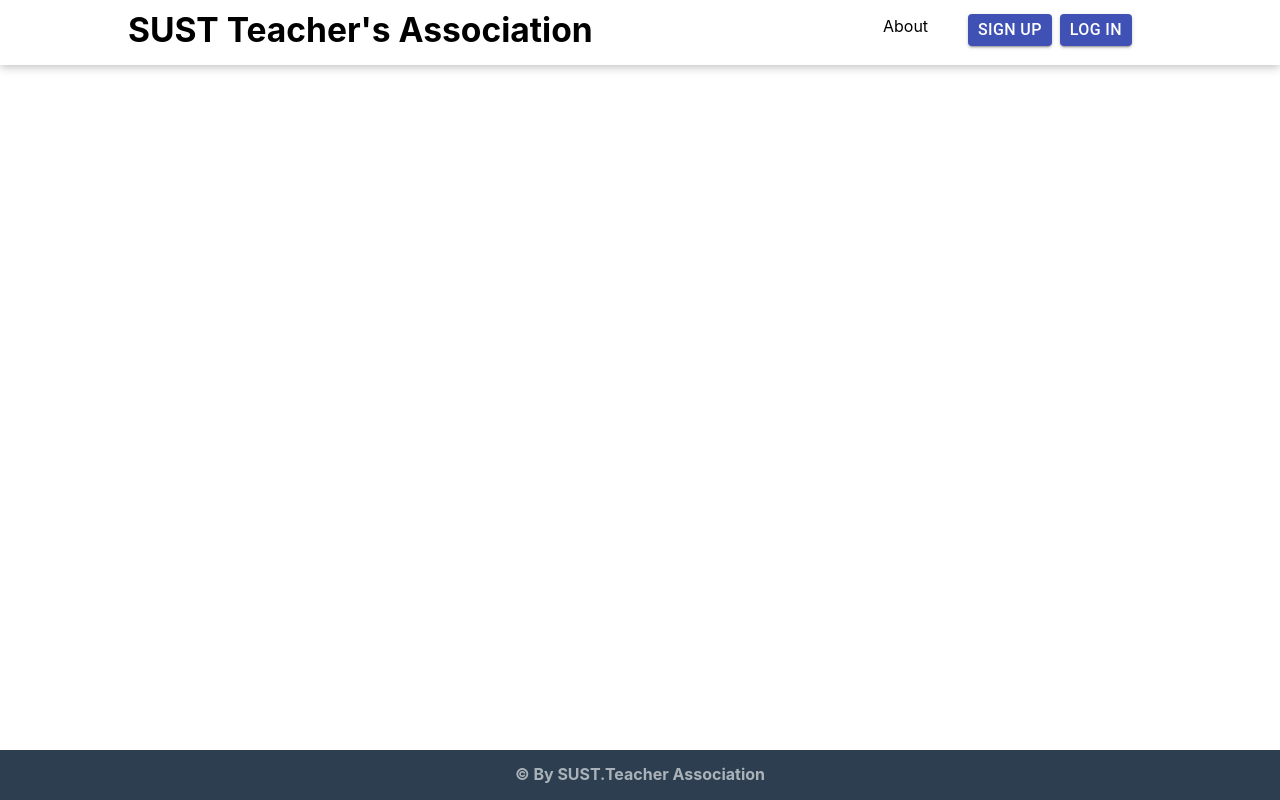
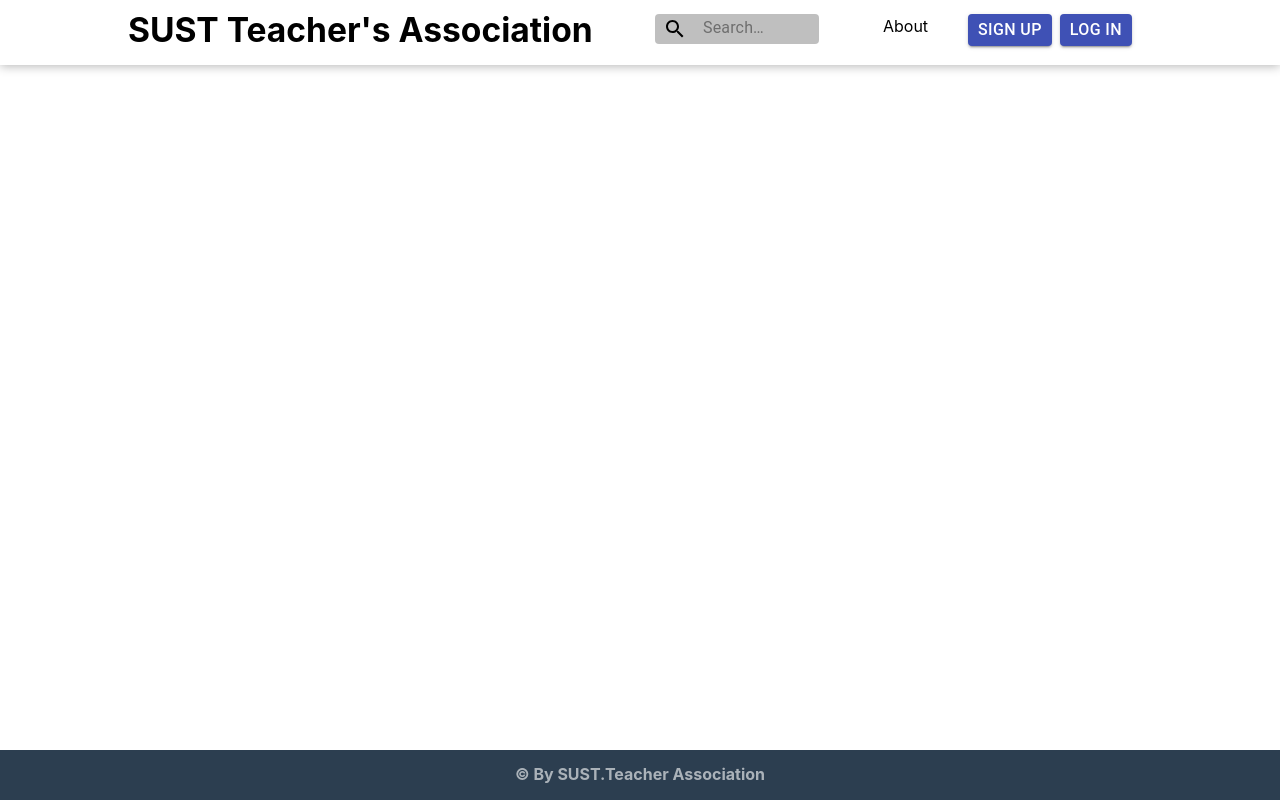
Before and after one commit to Wahed08/Issue, a React (Create React App) app in the folder Issue/client/: page /1/issue-details in a window 1280 px wide. Built offline with nearby package versions, Linux system fonts and the light colour scheme.

Commit message:
search bar

```diff
--- a/Issue/client/src/components/BodyComponent/IssueDetails.js
+++ b/Issue/client/src/components/BodyComponent/IssueDetails.js
@@ -10,8 +10,6 @@
 const IssueDetails = () => {
   const useStyles = makeStyles((theme) => ({
     status: {
-      // marginTop: "0.4em",
-      // marginLeft: "48em",
       fontWeight: "bold",
     },
   }));
--- a/Issue/client/src/components/Header/Header.js
+++ b/Issue/client/src/components/Header/Header.js
@@ -16,6 +16,7 @@
 import DialogContentText from "@mui/material/DialogContentText";
 import DialogTitle from "@mui/material/DialogTitle";
 import Hamburger from "./Hamburger";
+import SearchBar from "./SearchBar";
 
 const Header = () => {
   const useStyles = makeStyles((theme) => ({
@@ -62,6 +63,11 @@
             <h2>SUST Teacher's Association</h2>
           </Link>
           <ul className={Styles.rightMenu}>
+
+          <li className={Styles.search}>
+              <SearchBar />
+            </li>
+
             <li className={Styles.about}>
               <Link to="/about">About</Link>
             </li>
--- a/Issue/client/src/components/Header/Header.module.css
+++ b/Issue/client/src/components/Header/Header.module.css
@@ -62,6 +62,9 @@
     background-color: darkgrey;
     transition-delay: 200ms;
 }
+.mainNav ul.rightMenu .search{
+    height: 20px;
+}
 
 /* hamburger */
 .hamburger{
--- /dev/null
+++ b/Issue/client/src/components/Header/SearchBar.js
@@ -0,0 +1,70 @@
+import * as React from "react";
+import { styled, alpha } from "@mui/material/styles";
+import AppBar from "@mui/material/AppBar";
+import Box from "@mui/material/Box";
+import Toolbar from "@mui/material/Toolbar";
+import IconButton from "@mui/material/IconButton";
+import Typography from "@mui/material/Typography";
+import InputBase from "@mui/material/InputBase";
+import MenuIcon from "@mui/icons-material/Menu";
+import SearchIcon from "@mui/icons-material/Search";
+
+const Search = styled("div")(({ theme }) => ({
+  position: "relative",
+  borderRadius: theme.shape.borderRadius,
+  backgroundColor: alpha(theme.palette.common.black, 0.25),
+  "&:focus": {
+    backgroundColor: alpha(theme.palette.common.black, 0.55),
+  },
+  marginLeft: 0,
+  marginBottom: 40,
+  width: "100%",
+  height:"30px",
+  [theme.breakpoints.up("sm")]: {
+    marginLeft: theme.spacing(2),
+    width: "auto",
+  },
+}));
+
+const SearchIconWrapper = styled("div")(({ theme }) => ({
+  padding: theme.spacing(0, 1),
+  height: "100%",
+  position: "absolute",
+  pointerEvents: "none",
+  display: "flex",
+  alignItems: "center",
+  justifyContent: "center",
+}));
+
+const StyledInputBase = styled(InputBase)(({ theme }) => ({
+  color: "inherit",
+  "& .MuiInputBase-input": {
+    padding: theme.spacing(1, 1, 1, 0),
+    paddingLeft: `calc(1em + ${theme.spacing(4)})`,
+    transition: theme.transitions.create("width"),
+    width: "100%",
+    height: "10px",
+    [theme.breakpoints.up("sm")]: {
+      width: "12ch",
+      "&:focus": {
+        width: "20ch",
+      },
+    },
+  },
+}));
+
+export default function SearchAppBar() {
+  return (
+    <Toolbar>
+      <Search>
+        <SearchIconWrapper>
+          <SearchIcon />
+        </SearchIconWrapper>
+        <StyledInputBase
+          placeholder="Search…"
+          inputProps={{ "aria-label": "search" }}
+        />
+      </Search>
+    </Toolbar>
+  );
+}
```
